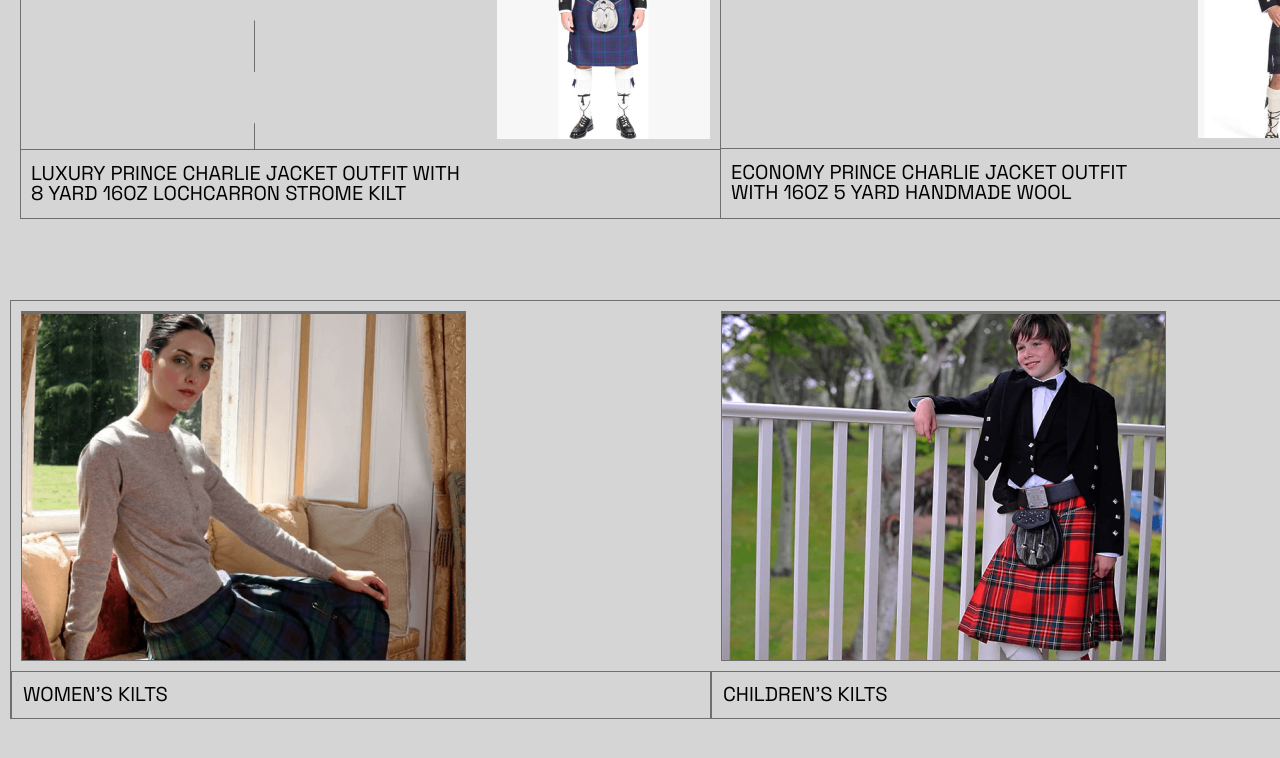
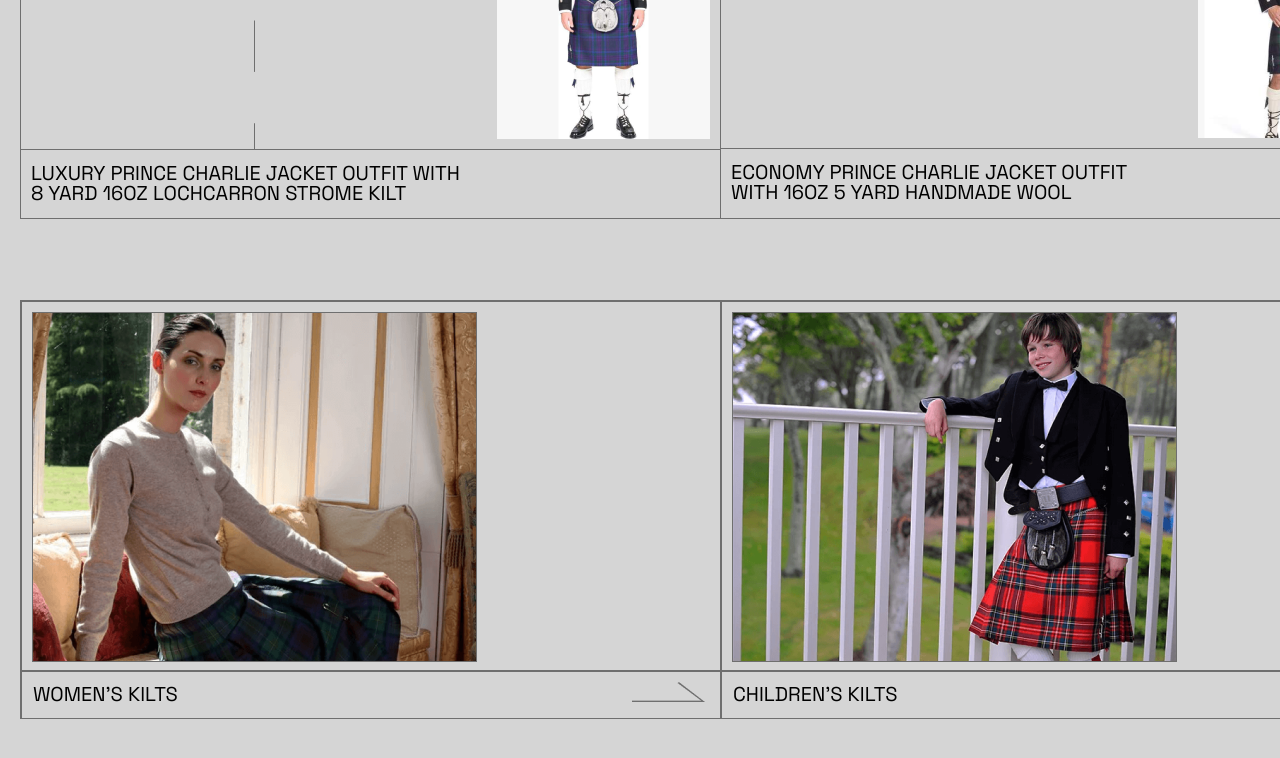
Before and after one commit to ZenovichAN/Kilt_First_Website, a plain HTML site: page index.html in a window 1280 px wide. Shown: the part 2233-2991 px from the top of the page. Drawn offline with Linux system fonts and the light colour scheme.

Commit message:
дополнение блока 4

```diff
--- a/index.html
+++ b/index.html
@@ -154,10 +154,10 @@
 
         </section>
         <section class="container-block4-general">
-            <div class="block-left-image">
+            <div class="block-left-center">
                 <div class="image-left"></div>
             </div>
-            <div class="block-right-image">
+            <div class="block-right-center">
                 <div class="image-right"></div>
             </div>
             <div class="block-left-bottom">
--- a/scss/four-block-general.scss
+++ b/scss/four-block-general.scss
@@ -5,33 +5,41 @@
     grid-template-columns: repeat(2, 700px);
     grid-template-rows: 370px 48px;
     border: solid 1px #6f6f6f;
-    margin-left: 10px;
+    margin-left: 20px;
     margin-top: 81px;
 }
-.block-left-image {
+.block-left-center {
     border: solid 1px #6f6f6f;
+    width: 700px;
+    height: 370px;
+
+
+}
+.image-left{
     width: 445px;
     height: 350px;
-    background: url(/images/Image1-block-four-general.png);
     margin-left: 10px;
     margin-top: 10px;
-}
-.image-left{
     border: solid 1px #6f6f6f;
-}
-.image-right{
-    border: solid 1px #6f6f6f;
+    background: url(/images/Image1-block-four-general.png) no-repeat;
 
 }
 
-.block-right-image {
+
+.block-right-center {
     border: solid 1px #6f6f6f;
+    width: 700px;
+    height: 370px;
 
+}
+.image-right{
     width: 445px;
     height: 350px;
-    background: url(/images/Image2-block-four-general-Page.png);
     margin-left: 10px;
     margin-top: 10px;
+    border: solid 1px #6f6f6f;
+    background: url(/images/Image2-block-four-general-Page.png) no-repeat;
+
 }
 
 .block-left-bottom {
@@ -41,6 +49,7 @@
         margin-left: 11px;
         margin-top: 12px;
     }
+    background: url(/images/Image-Line-block-two-general-Page.png) 610px 10px no-repeat;
 }
 .block-right-bottom {
     border: solid 1px #6f6f6f;
@@ -49,4 +58,5 @@
         margin-left: 11px;
         margin-top: 12px;
     }
+    background: url(/images/Image-Line-block-two-general-Page.png) 610px 10px no-repeat;
 }
```
Also changed, not shown: CSS/four-block-general.css.
